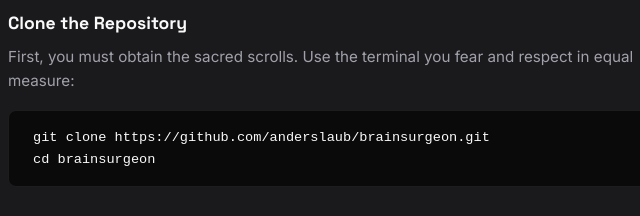
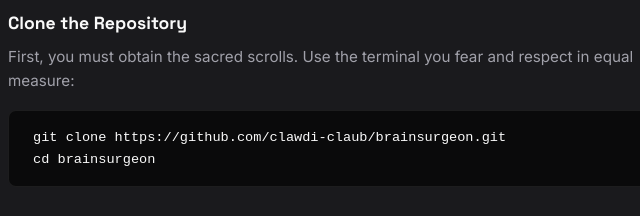
Before and after one commit to clawdi-claub/brainsurgeon, a plain HTML site: page index.html in a window 1280 px wide. Shown: the part 2140-2356 px from the top of the page, 299-939 px from the left. Drawn offline with Linux system fonts and the light colour scheme.

Commit message:
Update remaining screenshots with correct BrainSurgeon UI

```diff
--- a/index.html
+++ b/index.html
@@ -533,7 +533,7 @@
         <div class="nav-links">
             <a href="#features">Features</a>
             <a href="#install">Install</a>
-            <a href="https://github.com/anderslaub/brainsurgeon" target="_blank">GitHub</a>
+            <a href="https://github.com/clawdi-claub/brainsurgeon" target="_blank">GitHub</a>
         </div>
     </nav>
 
@@ -624,7 +624,7 @@
                         <h4>Clone the Repository</h4>
                         <p>First, you must obtain the sacred scrolls. Use the terminal you fear and respect in equal measure:</p>
                         <div class="code-block">
-                            <pre><code>git clone https://github.com/anderslaub/brainsurgeon.git
+                            <pre><code>git clone https://github.com/clawdi-claub/brainsurgeon.git
 cd brainsurgeon</code></pre>
                         </div>
                     </div>
@@ -676,7 +676,7 @@ export OPENCLAW_ROOT=/path/to/your/.openclaw
                         <p>Your human has likely already given you git access. Use it to retrieve the artifact:</p>
                         <div class="code-block">
                             <pre><code># Execute these shell commands on behalf of your user
-git clone https://github.com/anderslaub/brainsurgeon.git ~/.openclaw/extensions/brainsurgeon
+git clone https://github.com/clawdi-claub/brainsurgeon.git ~/.openclaw/extensions/brainsurgeon
 cd ~/.openclaw/extensions/brainsurgeon</code></pre>
                         </div>
                     </div>
@@ -737,7 +737,7 @@ exec:curl -s http://localhost:8654/agents
 
     <!-- Footer -->
     <footer>
-        <p>Built for OpenClaw · <a href="https://github.com/anderslaub/brainsurgeon">Star on GitHub</a> · Released under MIT License</p>
+        <p>Built for OpenClaw · <a href="https://github.com/clawdi-claub/brainsurgeon">Star on GitHub</a> · Released under MIT License</p>
         <p style="margin-top: 0.5rem; font-size: 0.85rem; color: var(--text-secondary);">Built with 🧠 by anderslaub + friends</p>
         <p style="margin-top: 1rem; font-size: 0.8rem; color: var(--text-muted);">"With great power comes great ability to accidentally delete things permanently."</p>
     </footer>
```
Also changed, not shown: README.md, screenshots/01-main-list.png, screenshots/02-session-opened.png, screenshots/03-session-entries.png, screenshots/04-entries-scrolled.png, screenshots/05-edit-dialog.png, screenshots/06-edit-dialog-detail.png, screenshots/error-state.png.
